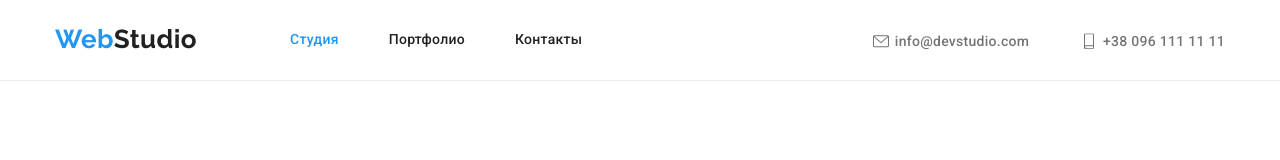
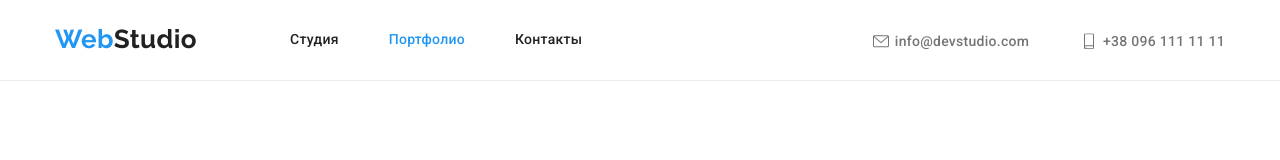
Before and after one commit to MaksVibe/goit-markup-hw-08, a website: page portfolio.html in a window 1280 px wide. Shown: the top 160 px of the page. Drawn offline with Linux system fonts and the light colour scheme.

Commit message:
Update portfolio.html

```diff
--- a/portfolio.html
+++ b/portfolio.html
@@ -27,10 +27,10 @@
               </a>
             </li>
             <li>
-              <a href="./index.html" class="link selected">Студия</a>
+              <a href="./index.html" class="link">Студия</a>
             </li>
             <li>
-              <a href="./portfolio.html" class="link">Портфолио</a>
+              <a href="./portfolio.html" class="link selected">Портфолио</a>
             </li>
             <li>
               <a href="" class="link">Контакты</a>
```
